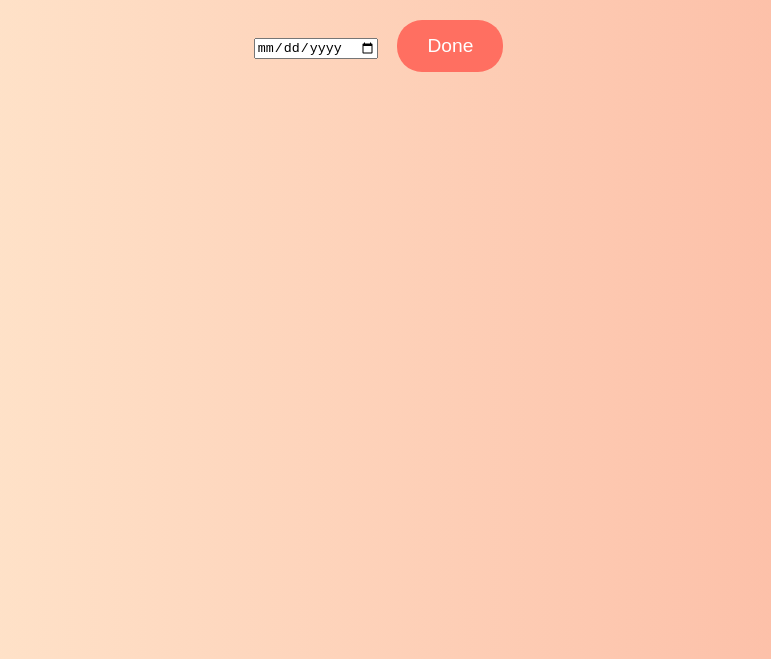
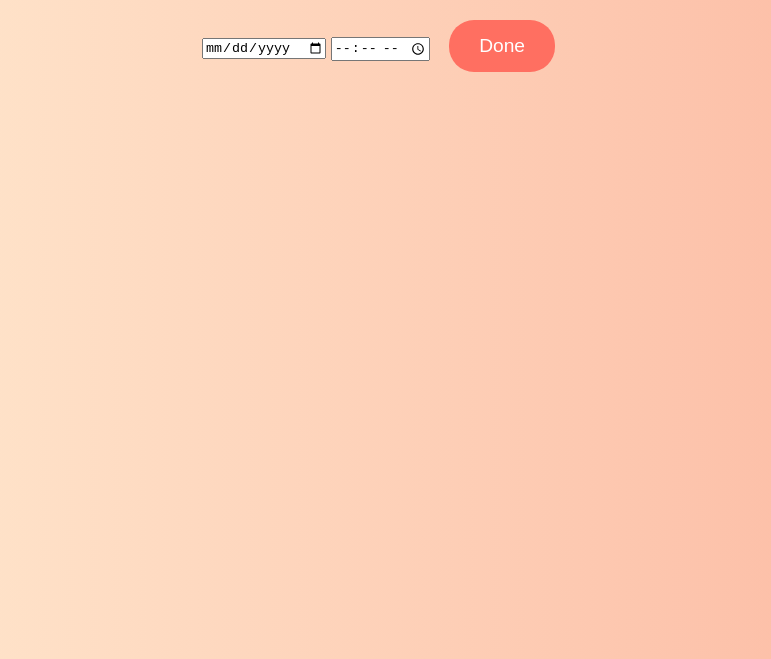
Before and after one commit to kenniemidoriya/Gy-website, a plain HTML site: page when-free.html in a window 1280 px wide. Shown: the part 141-800 px from the top of the page, without its empty margins (254-1025 px from the left). Drawn offline with Linux system fonts and the light colour scheme.

Commit message:
when-free.html

```diff
--- a/when-free.html
+++ b/when-free.html
@@ -12,6 +12,7 @@
         <section class="date">
             <h2>When are you free?</h2>
             <input type="date" id="date-input" class="date-input">
+            <input type="time" id="time-input" class="time-input"> <!-- New time input -->
             <button class="continue-btn" onclick="checkDate()">Done</button>
         </section>
     </div>
```
